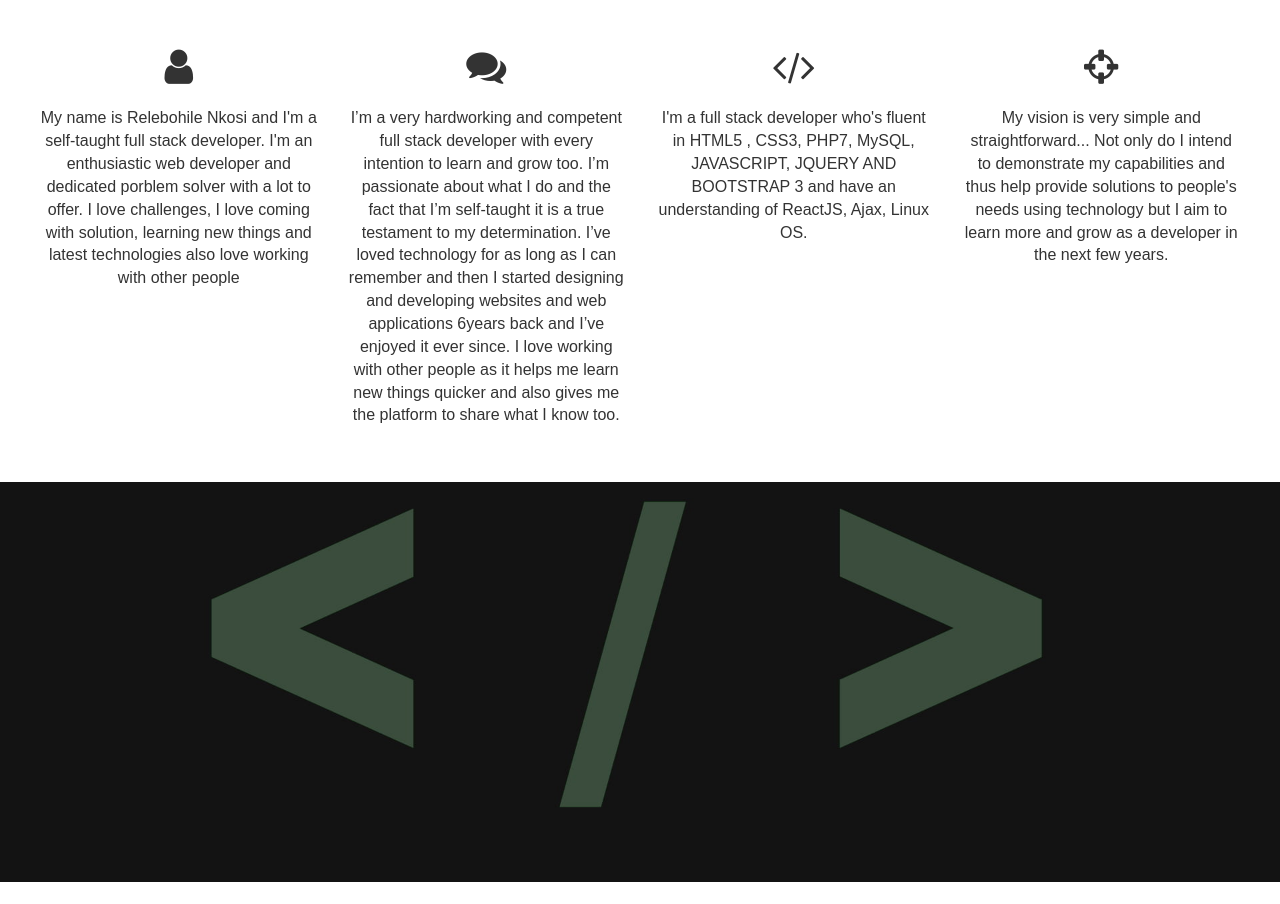
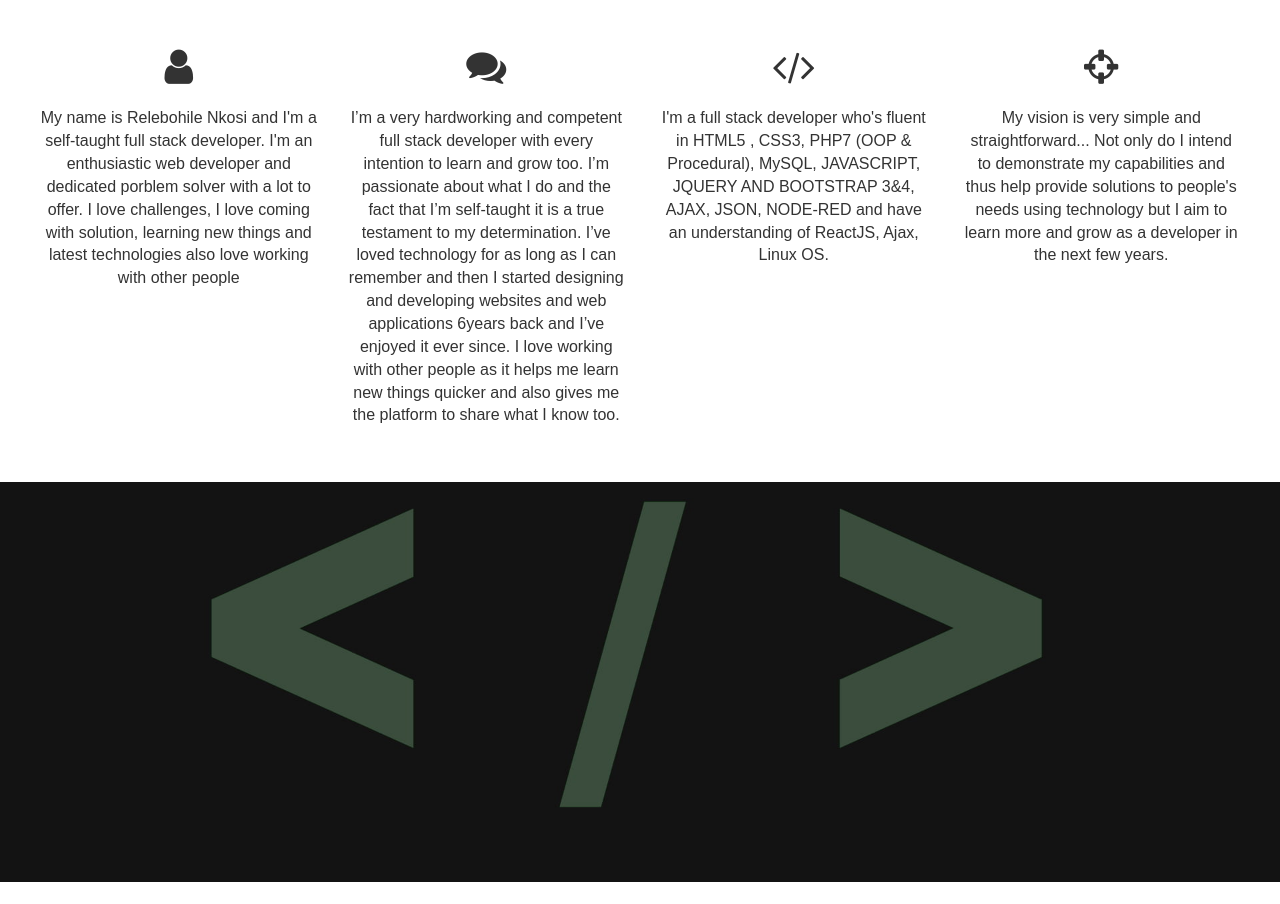
Before and after one commit to RelCode/RelCode.github.io, a plain HTML site: page rjnkosi/index.html in a window 1280 px wide. Shown: the part 1000-1904 px from the top of the page. Drawn offline with Linux system fonts and the light colour scheme.

Commit message:
Update index.html

```diff
--- a/rjnkosi/index.html
+++ b/rjnkosi/index.html
@@ -87,7 +87,7 @@ I love working with other people as it helps me learn new things quicker and als
 				<div class="col-sm-3 about-me">
 					<span class="fa fa-code"></span>
 					<p>
-						I'm a full stack developer who's fluent in HTML5 , CSS3, PHP7, MySQL, JAVASCRIPT, JQUERY AND BOOTSTRAP 3 and have an understanding of ReactJS, Ajax, Linux OS.
+						I'm a full stack developer who's fluent in HTML5 , CSS3, PHP7 (OOP & Procedural), MySQL, JAVASCRIPT, JQUERY AND BOOTSTRAP 3&4, AJAX, JSON, NODE-RED and have an understanding of ReactJS, Ajax, Linux OS.
 					</p>
 				</div>
 				<div class="col-sm-3 about-me">
```
